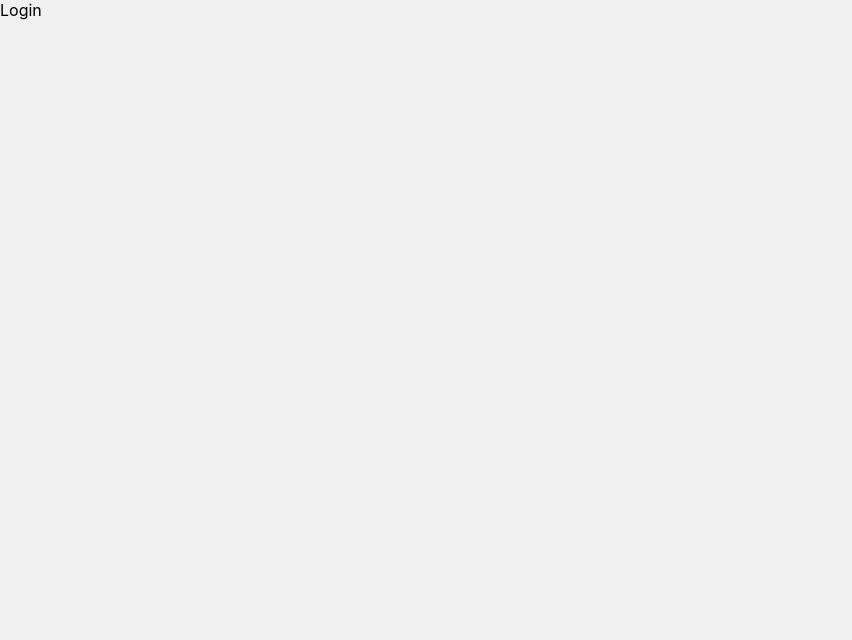
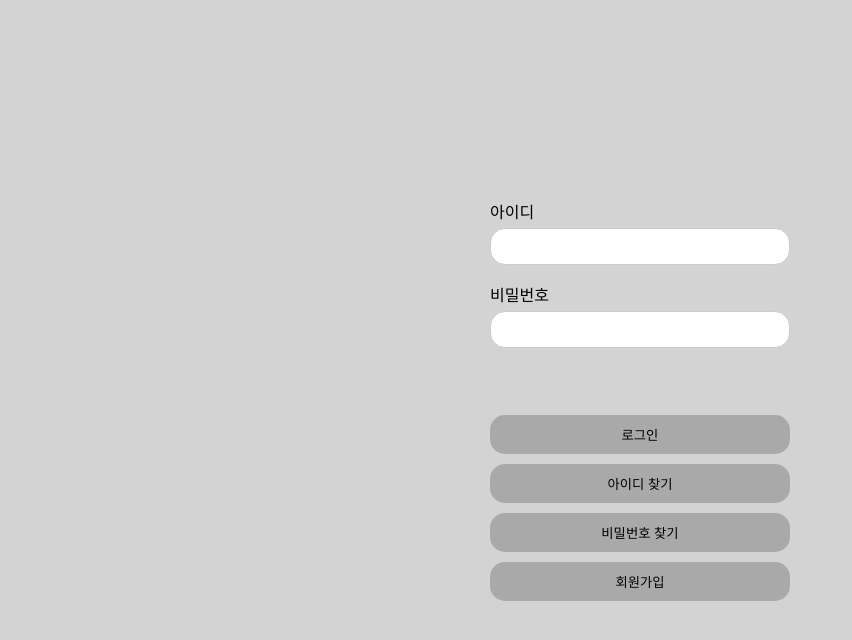
Before and after one commit to DB-Inc-Capstone/front, a React (Create React App) app: page /worker/login in a window 1280 px wide. Shown: the top 640 px of the page, without its empty margins (0-852 px from the left). Built offline with nearby package versions, Linux system fonts and the light colour scheme.

Commit message:
login page

```diff
--- a/src/pages/Login.css
+++ b/src/pages/Login.css
@@ -1,11 +1,52 @@
-/* styles.css */
+/* LoginPage.css */
 
-body {
-    margin: 0;
-    padding: 0;
-    background-color: #f0f0f0; /* 배경 색상 설정 */
-    /* 또는 */
-    /* background-image: url('your-image-url.jpg'); */ /* 배경 이미지 설정 */
-    /* background-size: cover; */ /* 이미지가 창에 맞도록 설정 */
-    /* 추가적인 스타일 설정 */
-  }
+.login-container {
+  display: flex;
+  justify-content: center;
+  align-items: center;
+  height: 100vh;
+  background-color: lightgray;
+}
+
+.login-form {
+  width: 700px;
+  padding: 20px;
+  border-radius: 15px;
+  margin: auto;
+  text-align: center;
+  display: flex;
+  flex-direction: column;
+  align-items: center;
+}
+
+.namebox {
+  width: 70px;
+  text-align: left;
+  margin-bottom: 5px;
+}
+
+label {
+  display: block;
+  margin-bottom: 5px;
+}
+
+input {
+  width: 300px;
+  padding: 10px;
+  border: 1px solid #ccc;
+  border-radius: 15px;
+  box-sizing: border-box;
+  margin-bottom: 12px;
+  text-align: center;
+}
+
+button {
+  width: 300px;
+  padding: 10px;
+  margin-top: 10px;
+  background-color: darkgray;
+  color: black;
+  border: none;
+  border-radius: 15px;
+  cursor: pointer;
+}
--- a/src/pages/Login.js
+++ b/src/pages/Login.js
@@ -4,7 +4,58 @@ import axios from "axios";
 import './Login.css'
 
 const Login = () => {
-    return (<div>Login</div>)
+    const [id, setId] = useState('');
+    const [password, setPassword] = useState('');
+
+    const handleSubmit = async (e) => {
+        e.preventDefault();
+
+        try {
+          const response = await axios.post('https://localhost:3000/worker/login', {
+            id,
+            password
+          });
+
+          console.log('Login successful!', response.data);
+          // 여기에서 로그인 성공 후의 동작을 수행
+        } catch (error) {
+          console.error('Error during Login:', error.response ? error.response.data : error.message);
+          // 여기에서 오류 처리를 수행
+        }
+      };
+
+    return (
+        <div className="login-container">
+        <form className="login-form" onSubmit={handleSubmit}>
+        <label className="label-container">
+            <div className="namebox">아이디</div>
+            <input
+                type="text"
+                value={id}
+                onChange={(e) => setId(e.target.value)}
+            />
+         </label>
+
+          <label>
+            <div className="namebox">비밀번호</div>
+            <input
+              type="password"
+              value={password}
+              onChange={(e) => setPassword(e.target.value)}
+            />
+          </label>
+
+          <br />
+          <br />
+
+          <button type="submit">로그인</button>
+          <button type="submit">아이디 찾기</button>
+          <button type="submit">비밀번호 찾기</button>
+          <button type="submit">회원가입</button>
+        </form>
+      </div>
+
+    );
 };
 
 export default Login;
```
